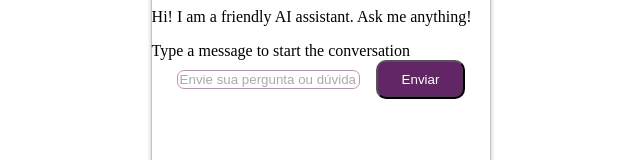
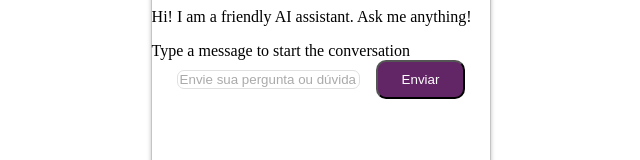
Before and after one commit to mapadoacolhimento/boas-vindas-chatbot, a Next.js app: page / in a window 1280 px wide. Shown: the part 358-518 px from the top of the page, without its empty margins (319-959 px from the left). Built offline with nearby package versions, Linux system fonts and the light colour scheme.

Commit message:
Atualizando a cor de borda do input antes do OnClick

```diff
--- a/components/Chat.tsx
+++ b/components/Chat.tsx
@@ -35,7 +35,7 @@ const InputMessage = ({ input, setInput, sendMessage }: any) => (
           fontsize: "13px",
           fontWeight: "400"}}
         borderRadius="7px"
-        border="1px solid #C68CB9"
+        border="1px solid #E0E0E0"
         type="text"
         aria-label="chat input"
         required
```
